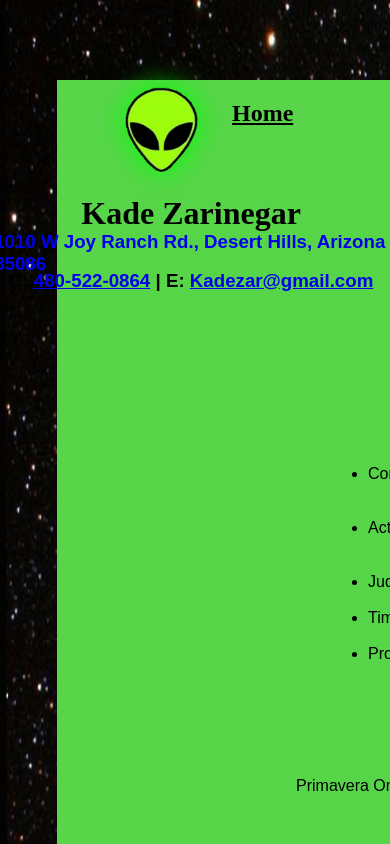
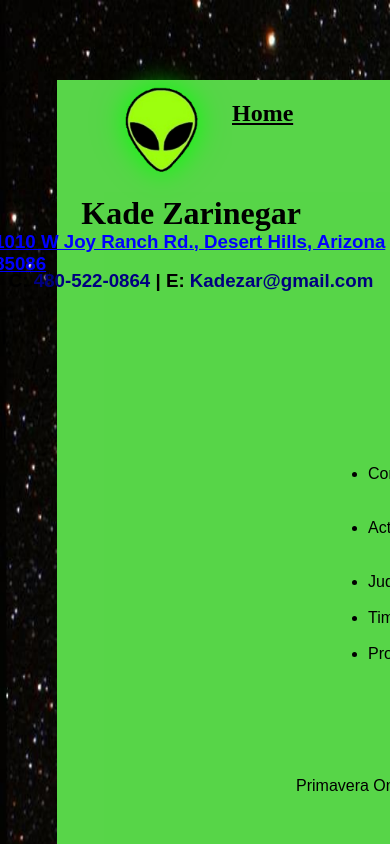
Before and after one commit to kzarinegar706/Proj, a plain HTML site: page Resume Page.html in a window 390 px wide. In both pictures the pointer is over the link "1010 W Joy Ranch Rd., Desert Hills, Arizona 85086". Shown: the top 844 px of the page. Drawn offline with Linux system fonts and the light colour scheme.

Commit message:
Resume
Added hover attributes to my email and phone number

```diff
--- a/css/KZ Portfolio.css
+++ b/css/KZ Portfolio.css
@@ -87,6 +87,9 @@
        width: 10em;
        height: 3em;
        list-style-image: url('../images/alienhead2.png');
+   }
+   ul li ul li:hover{
+       filter: brightness(50%);
    }
 
    .flex1{
--- a/css/ResumePage.css
+++ b/css/ResumePage.css
@@ -77,6 +77,12 @@ body{
     margin-right: -50%;
     transform: translate(-50%, -50%);
     text-decoration: none;
+    color: blue;
+    filter: brightness(50%);
+}
+.info > h3 > a:hover{
+    filter: brightness(150%);
+    text-decoration: underline;
 }
 .info2 > h3{
     font-family: sans-serif;
@@ -85,6 +91,15 @@ body{
     left: 49%;
     margin-right: -50%;
     transform: translate(-50%, -50%);
+}
+.info2 h3 a{
+    color: blue;
+    filter: brightness(50%);
+    text-decoration: none;
+}
+.info2 h3 a:hover{
+    filter: brightness(100%);
+    text-decoration: underline;
 }
 
 .info3 h2{
@@ -249,6 +264,10 @@ body{
        width: 10em;
    }
 
+   .drop ul li ul li:hover{
+    filter: brightness(50%);
+}
+
    .flex3{
     order: 1;
     margin: 1.5em;
```
